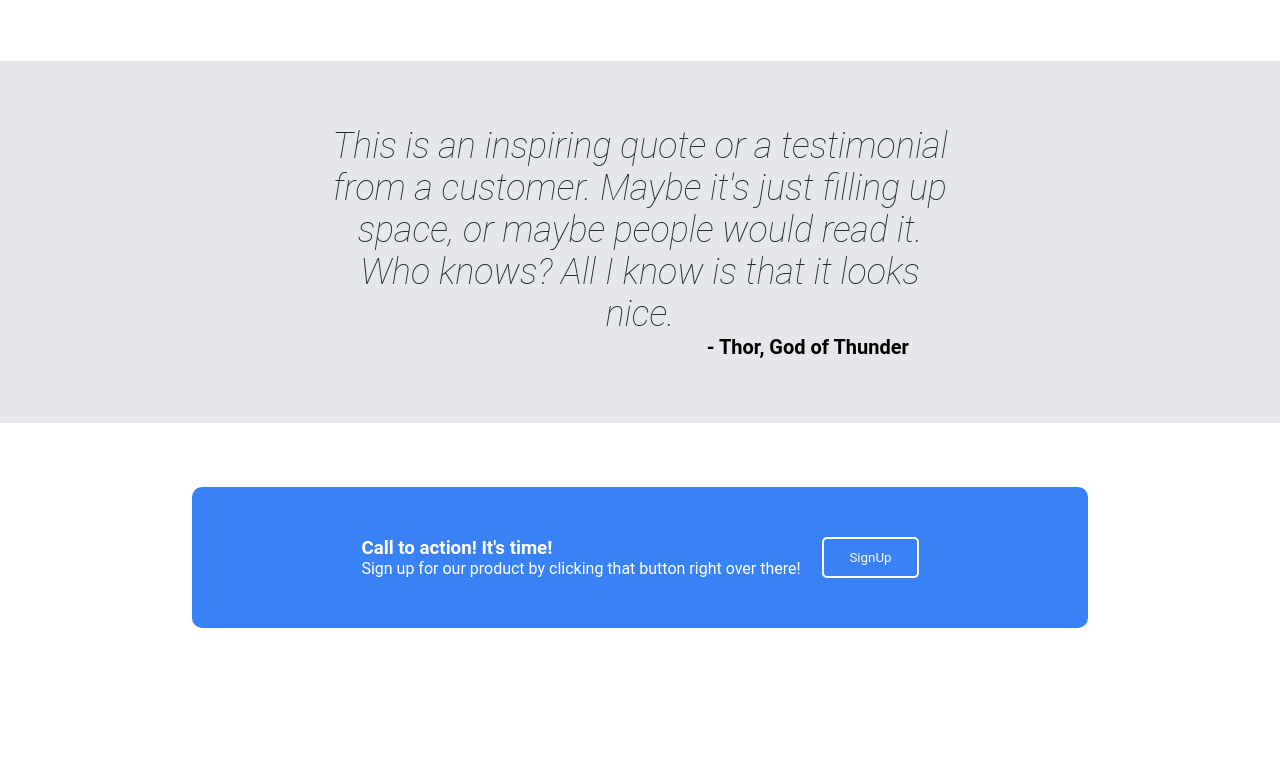
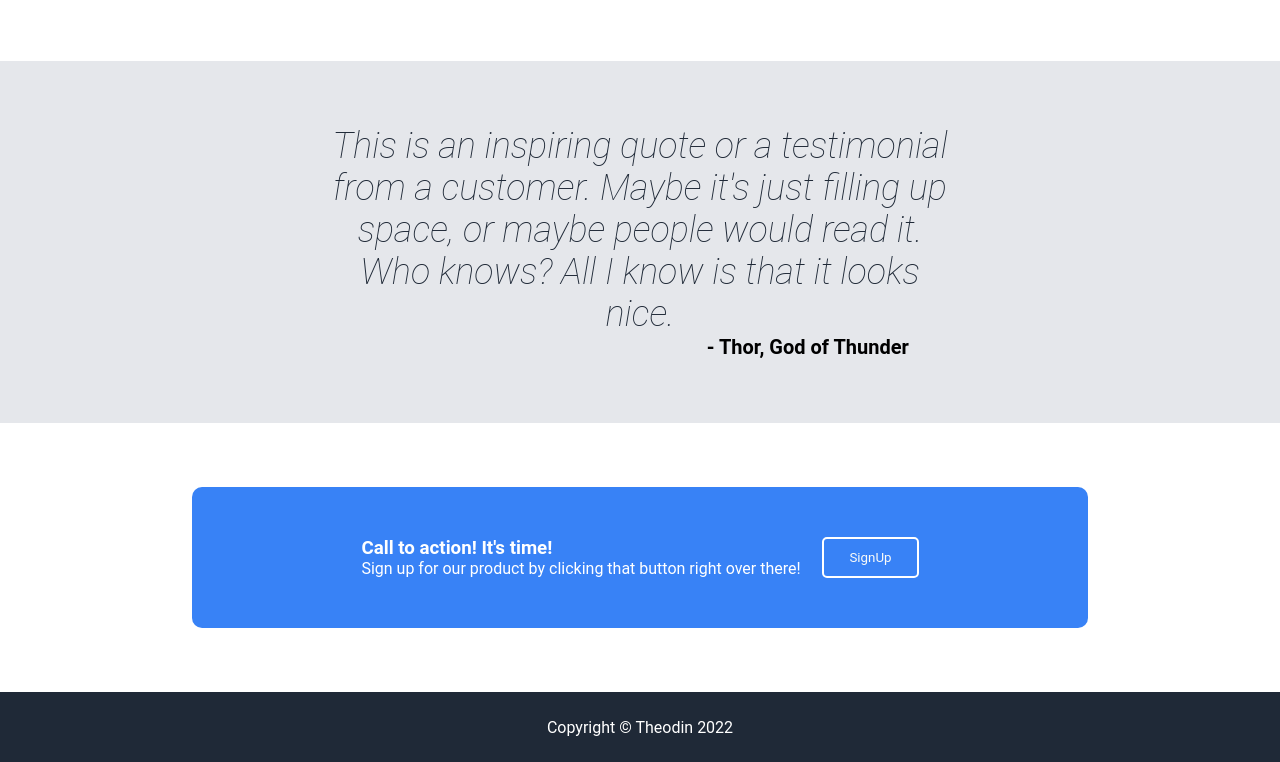
Before and after one commit to heytheodin/LandingPage, a plain HTML site: page index.html in a window 1280 px wide. Shown: the part 891-1653 px from the top of the page. Before the commit the page ends 1583 px from the top, so only its background shows below. Drawn offline with Linux system fonts and the light colour scheme.

Commit message:
Added footer section for the landing page

```diff
--- a/index.html
+++ b/index.html
@@ -77,5 +77,8 @@
                 </div>
             </div>
         </div>
+        <div id="footer">
+            <p id="copyrightText">Copyright © Theodin 2022</p>
+        </div>
     </body>
 </html>
--- a/style.css
+++ b/style.css
@@ -153,7 +153,6 @@
     width: 70%;
     height: auto;
     display: flex;
-    /* align-content: flex-end; */
 }
 
 #secondaryButton{
@@ -169,3 +168,16 @@
 #callToActionText{
     width: 90%;
 }
+
+
+/* Footer Section */
+#footer{
+    background-color: #1F2937;
+    padding: 2% 0;
+    display: flex;
+    justify-content: center;
+}
+
+#copyrightText{
+    color: white;
+}
```
